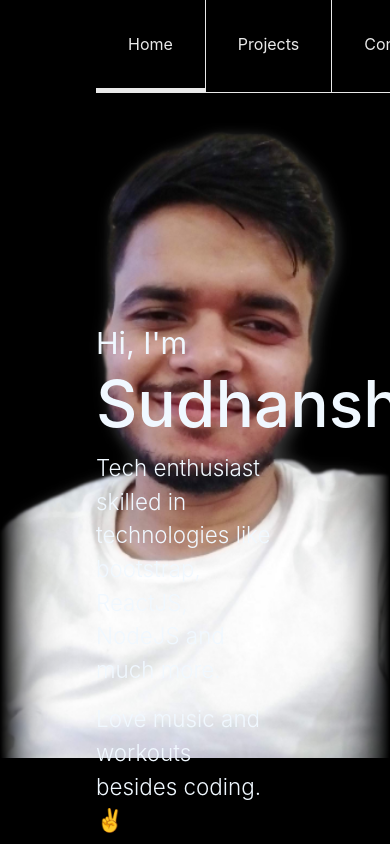
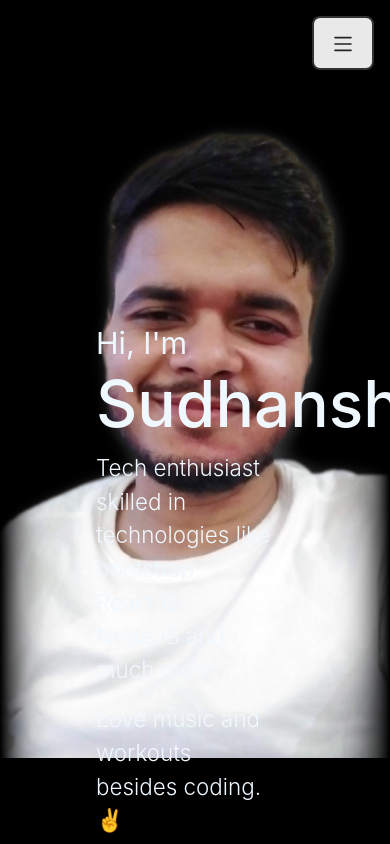
Before and after one commit to Sudhanshu-bh/portfolio, a React (Create React App) app: page / in a window 390 px wide. Shown: the top 844 px of the page. Built offline with nearby package versions, Linux system fonts and the light colour scheme.

Commit message:
made navbar responsive for mobile screen size

```diff
--- a/package.json
+++ b/package.json
@@ -6,6 +6,7 @@
     "@testing-library/jest-dom": "^5.14.1",
     "@testing-library/react": "^11.2.7",
     "@testing-library/user-event": "^12.8.3",
+    "bootstrap-icons": "^1.5.0",
     "react": "^17.0.2",
     "react-dom": "^17.0.2",
     "react-reveal": "^1.2.2",
--- a/public/index.html
+++ b/public/index.html
@@ -6,7 +6,7 @@
   <link rel="icon" href="%PUBLIC_URL%/favicon.ico" />
   <meta name="viewport" content="width=device-width, initial-scale=1" />
   <meta name="theme-color" content="#000000" />
-  <meta name="description" content="Web site created using create-react-app" />
+  <meta name="description" content="Tech enthusiast skilled in ReactJS, NodeJS and much more." />
   <link rel="apple-touch-icon" href="%PUBLIC_URL%/logo192.png" />
   <link href="https://cdn.jsdelivr.net/npm/bootstrap@5.0.2/dist/css/bootstrap.min.css" rel="stylesheet"
     integrity="sha384-EVSTQN3/azprG1Anm3QDgpJLIm9Nao0Yz1ztcQTwFspd3yD65VohhpuuCOmLASjC" crossorigin="anonymous" />
@@ -24,7 +24,7 @@
       work correctly both with client-side routing and a non-root public URL.
       Learn how to configure a non-root public URL by running `npm run build`.
     -->
-  <title>React App</title>
+  <title>Sudhanshu Bhardwaj</title>
 </head>
 
 <body>
--- a/src/Header.css
+++ b/src/Header.css
@@ -1,3 +1,55 @@
+
+@media screen and (max-width: 599px) {
+  .header {
+    flex-direction: column;
+    align-items: center;
+    background: rgba(36, 36, 36, 0.98);
+    color: rgb(233, 233, 233);
+    font-size: 2rem;
+    padding: 3rem 0;
+    height: 100vh;
+  }
+
+  .header>* {
+    margin-bottom: 1.5rem;
+  }
+
+  .header__closeButton {
+    transform: scale(1.4);
+  }
+
+  .header.sidebarClose {
+    width: 0;
+    display: none;
+  }
+
+  .header.sidebarOpen {
+    display: flex;
+    width: 100%;
+    transition: 1s;
+    position: fixed;
+    top: 0;
+    bottom: 0;
+    z-index: 15;
+  }
+
+  .header__menuIcon {
+    background: rgb(233, 233, 233);
+    border: 2px solid rgba(36, 36, 36, 0.92);
+    border-radius: 8px;
+    position: fixed;
+    z-index: 10;
+    right: 0;
+    margin: 1rem;
+    padding: 0.8rem 1.3rem;
+  }
+
+  .header__menuIcon svg {
+    transform: scale(1.6);
+  }
+}
+
+@media screen and (min-width: 600px) {
   .header {
     padding: 0 6rem;
     display: flex;
@@ -9,7 +61,7 @@
   .header div {
     color: rgb(233, 233, 233);
     text-decoration: none;
-  padding: 2rem;
+    padding: 1.4rem 2rem;
     border-left: 1px solid rgb(233, 233, 233);
     border-bottom: 1px solid rgb(233, 233, 233);
     cursor: pointer;
@@ -26,3 +78,12 @@
   .header.renderBg {
     background: rgba(36, 36, 36, 0.92);
   }
+
+  .header__menuIcon {
+    display: none;
+  }
+
+  .header__closeButton {
+    display: none;
+  }
+}
--- a/src/Header.js
+++ b/src/Header.js
@@ -7,6 +7,11 @@ function Header() {
   const [introActive, setintroActive] = useState("active")
   const [projectsActive, setprojectsActive] = useState("")
   const [contactActive, setcontactActive] = useState("")
+  const [sidebar, setsidebar] = useState("sidebarClose")
+
+  const sidebarOpen = () => {
+    setsidebar("sidebarClose")
+  }
 
   const toggleHeaderBg = () => {
     let header = document.getElementById("header")
@@ -47,12 +52,12 @@ function Header() {
     // eslint-disable-next-line
   }, []);
 
-  const scrollto = (id) => {
+  const scrollto = id => {
     let header = document.getElementById("header")
 
     if (id === "projects") {
       window.scrollTo({
-        top: getTopOffset(id) - header.offsetHeight,
+        top: getTopOffset(id) - (window.innerWidth > 599 ? header.offsetHeight : 0),
         behavior: "smooth"
       })
     } else {
@@ -61,14 +66,28 @@ function Header() {
         behavior: "smooth"
       })
     }
+
+    setsidebar("sidebarClose")
   }
 
   return (
-    <div className={`header ${renderBg}`} id="header">
-      <div onClick={() => scrollto("intro")} className={introActive}>Home</div>
-      <div onClick={() => scrollto("projects")} className={projectsActive}>Projects</div>
-      <div onClick={() => scrollto("contact")} className={contactActive}>Contact</div>
-    </div >
+    <>
+      <div className={`header ${renderBg} ${sidebar}`} id="header">
+        <div onClick={() => scrollto("intro")} className={introActive} role="button">Home</div>
+        <div onClick={() => scrollto("projects")} className={projectsActive} role="button">Projects</div>
+        <div onClick={() => scrollto("contact")} className={contactActive} role="button">Contact</div>
+        <div className="header__closeButton" onClick={sidebarOpen}>
+          <svg xmlns="http://www.w3.org/2000/svg" width="16" height="16" fill="currentColor" class="bi bi-x-lg" viewBox="0 0 16 16">
+            <path d="M1.293 1.293a1 1 0 0 1 1.414 0L8 6.586l5.293-5.293a1 1 0 1 1 1.414 1.414L9.414 8l5.293 5.293a1 1 0 0 1-1.414 1.414L8 9.414l-5.293 5.293a1 1 0 0 1-1.414-1.414L6.586 8 1.293 2.707a1 1 0 0 1 0-1.414z" />
+          </svg>
+        </div>
+      </div>
+      <div className="header__menuIcon" onClick={() => setsidebar("sidebarOpen")}>
+        <svg xmlns="http://www.w3.org/2000/svg" width="16" height="16" fill="currentColor" className="bi bi-list" viewBox="0 0 16 16">
+          <path fill-rule="evenodd" d="M2.5 12a.5.5 0 0 1 .5-.5h10a.5.5 0 0 1 0 1H3a.5.5 0 0 1-.5-.5zm0-4a.5.5 0 0 1 .5-.5h10a.5.5 0 0 1 0 1H3a.5.5 0 0 1-.5-.5zm0-4a.5.5 0 0 1 .5-.5h10a.5.5 0 0 1 0 1H3a.5.5 0 0 1-.5-.5z" />
+        </svg>
+      </div>
+    </>
   )
 }
 
```
Also changed, not shown: 1 other file (tests, documents, lock files or other folders). Lines whose indentation alone changed are shown as unchanged.
